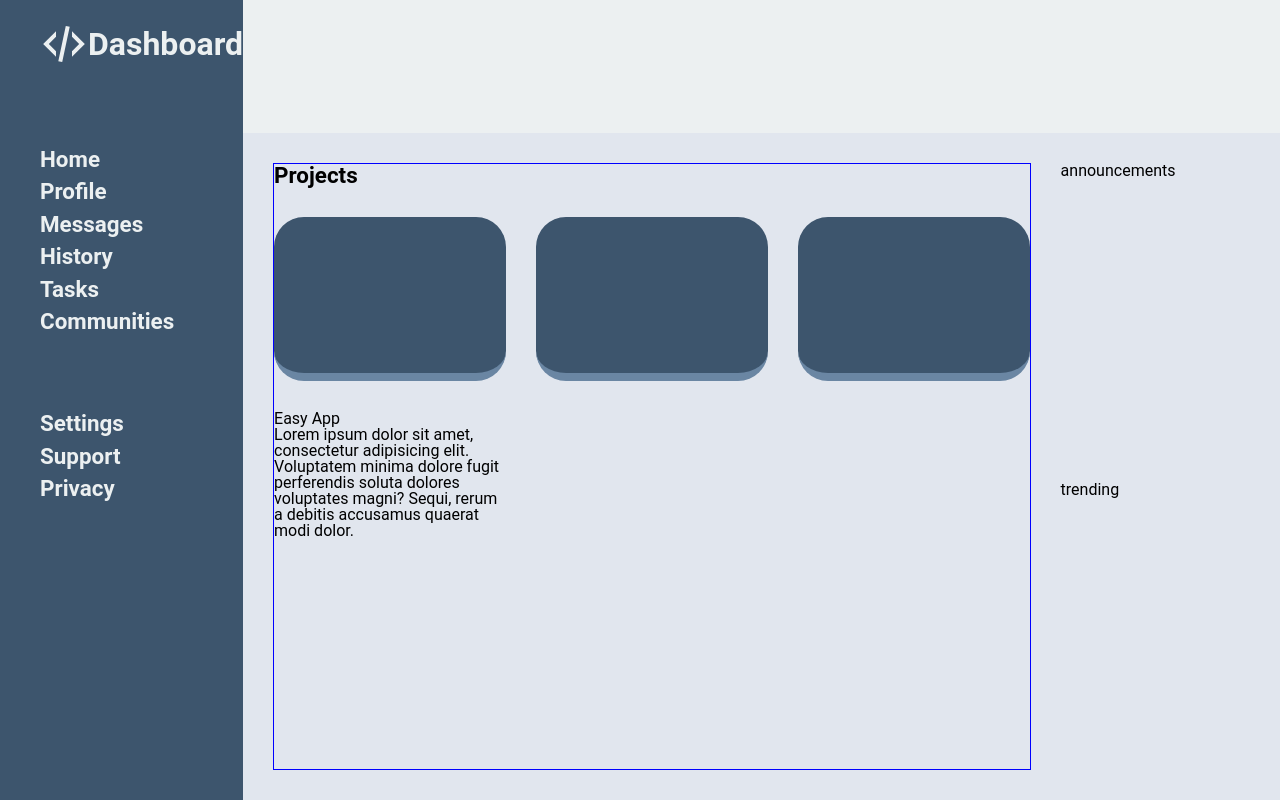
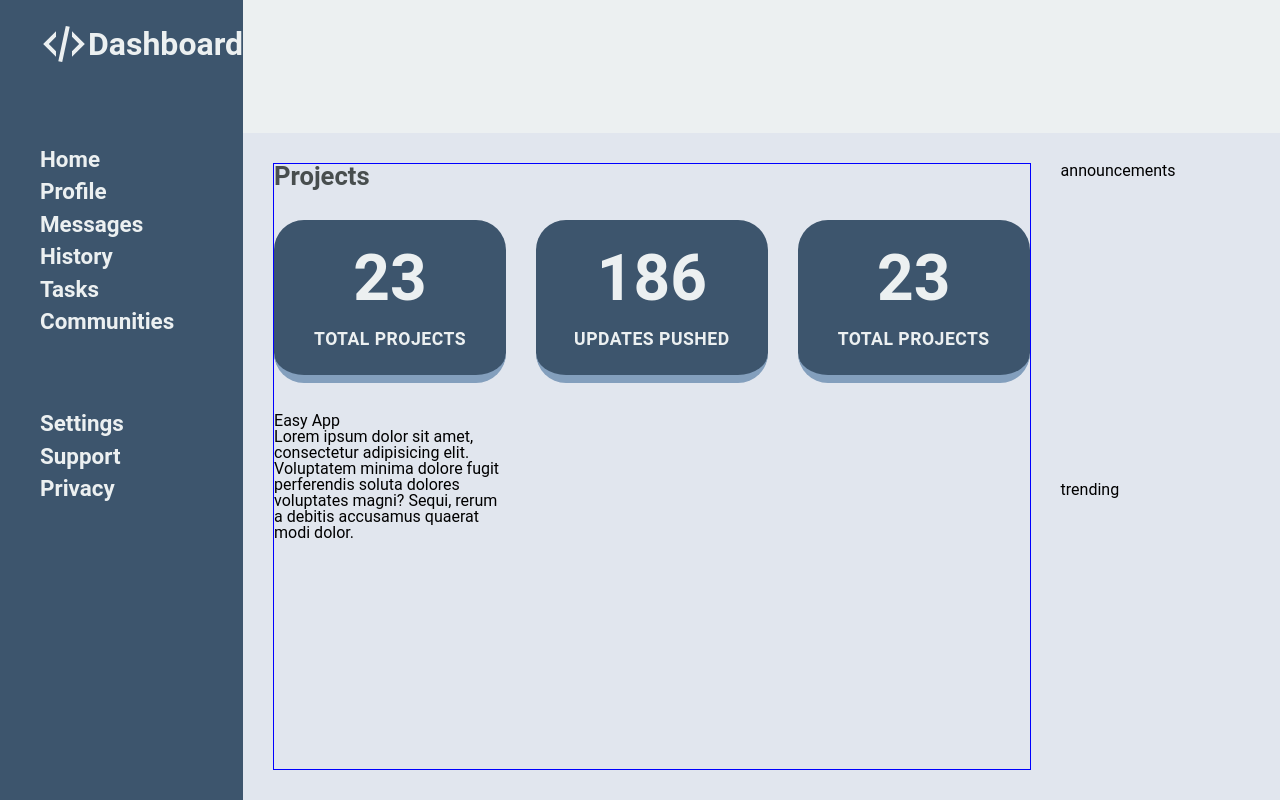
Before and after one commit to Jaylonnet/odin-admin-dashboard, a plain HTML site: page index.html in a window 1280 px wide. Drawn offline with Linux system fonts and the light colour scheme.

Commit message:
stat box styling

```diff
--- a/index.html
+++ b/index.html
@@ -45,13 +45,23 @@
         <div class="main-content">
             <div class="projects">
                 <h2 id="projects-heading">Projects</h2>
-                <div class="project-stat"></div>
-                <div class="project-stat"></div>
-                <div class="project-stat"></div>
+                <div class="project-stat">
+                    <div id="stat-number">23</div>
+                    <div id="stat-text">Total Projects</div>
+                </div>
+                <div class="project-stat">
+                    <div id="stat-number">186</div>
+                    <div id="stat-text">Updates Pushed</div>
+                </div>
+                <div class="project-stat">
+                    <div id="stat-number">23</div>
+                    <div id="stat-text">Total Projects</div>
+                </div>
                 <div class="project">
                     <h3>Easy App</h3>
                     <p>Lorem ipsum dolor sit amet, consectetur adipisicing elit. Voluptatem minima dolore fugit
-                        perferendis soluta dolores voluptates magni? Sequi, rerum a debitis accusamus quaerat modi dolor.
+                        perferendis soluta dolores voluptates magni? Sequi, rerum a debitis accusamus quaerat modi
+                        dolor.
                     </p>
                 </div>
             </div>
--- a/style.css
+++ b/style.css
@@ -117,11 +117,29 @@ body {
 #projects-heading {
 	grid-column: 1 / 4;
 	font-weight: 700;
-	font-size: 1.4rem;
+	font-size: 1.6rem;
+	color: #484e4e;
 }
 
 .project-stat {
 	background: #3d556d;
 	border-radius: 30px;
-	border-bottom: 8px solid #6a86a3;
+	border-bottom: 8px solid #839fbd;
+	color: #ecf0f1;
+	display: flex;
+	justify-content: center;
+	flex-direction: column;
+	align-items: center;
+	gap: 20px;
+	font-weight: 700;
+	text-transform: uppercase;
 }
+
+#stat-number {
+	font-size: 4rem;
+}
+
+#stat-text {
+	font-size: 1.1rem;
+	letter-spacing: 0.5px;
+}
```
